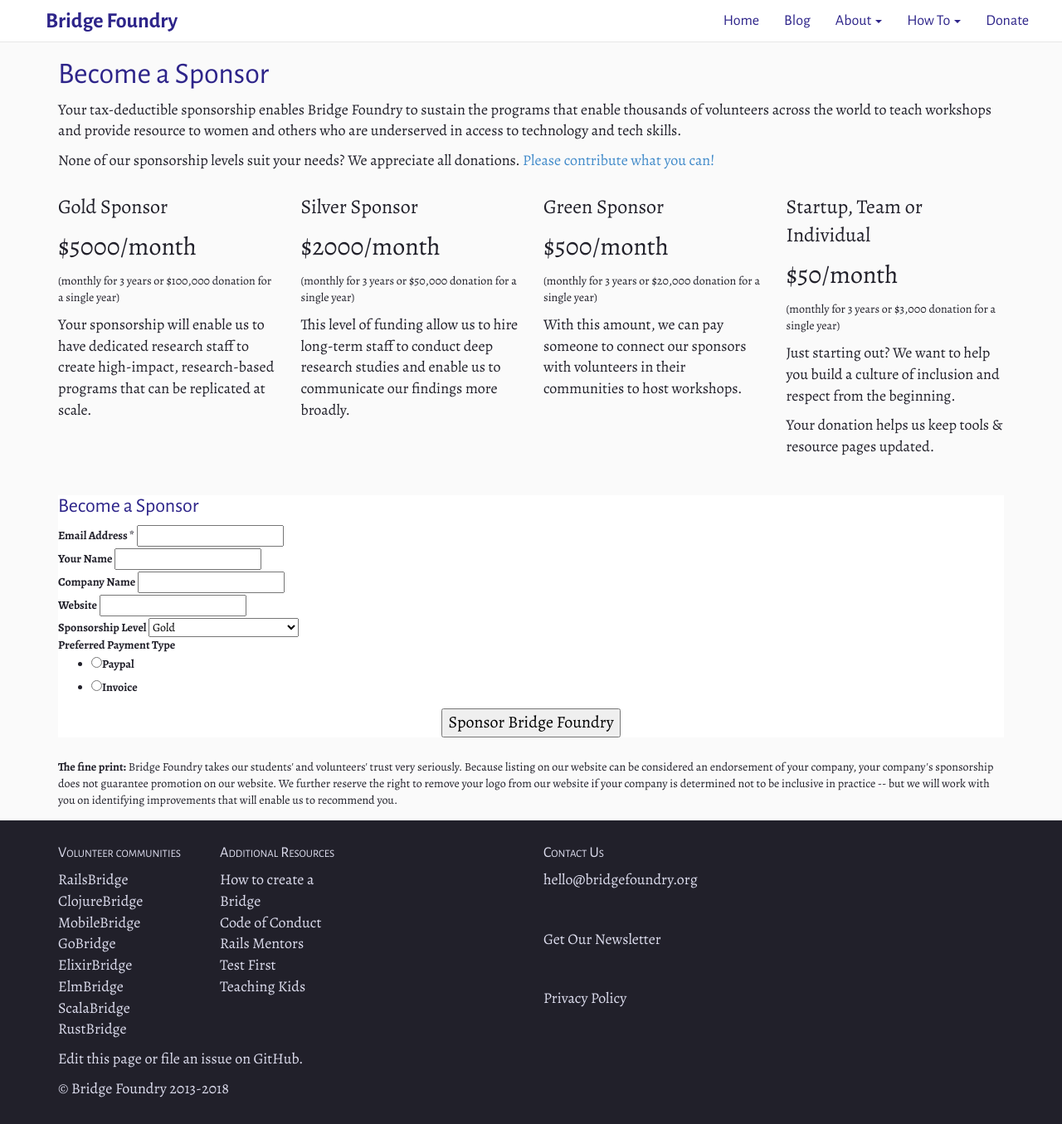
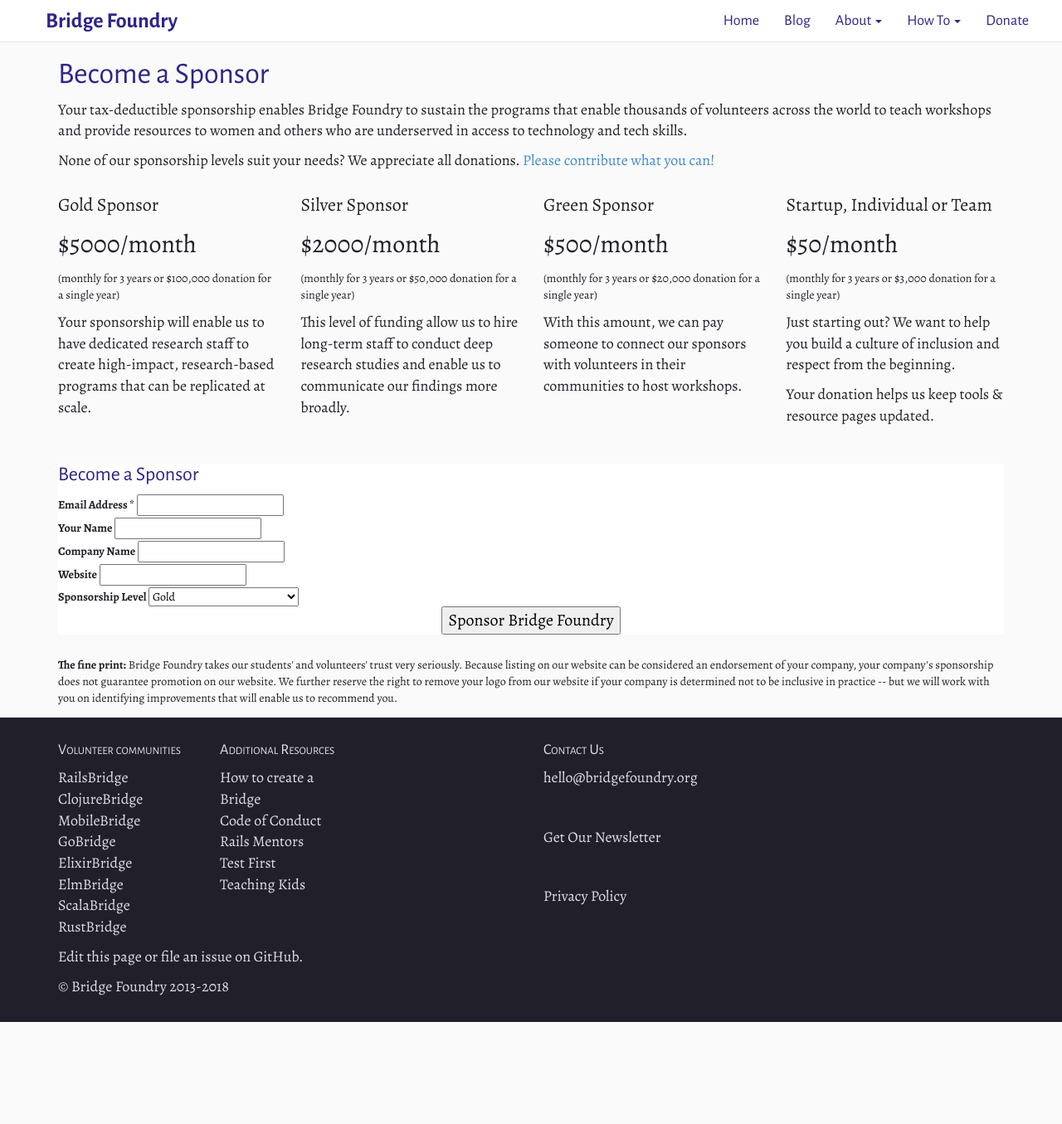
Before and after one commit to Satsaimistoowqp/bridgefoundry.github.io, a Jekyll site: the page built from sponsor.md, in a window 1280 px wide and 1355 px high. Shown: the whole window at 83% size. Built offline with Jekyll 4.4.1, drawn with Linux system fonts in a browser that asks for light colours; comment, search, counter and statistics services are not loaded.

Commit message:
Update sponsor.md

```diff
--- a/sponsor.md
+++ b/sponsor.md
@@ -31,7 +31,7 @@
 
 }
 
-.sponsor { font-size: 24px; }
+.sponsor { font-size: 22px; }
 
 .sponsoramt { font-size: 30px; }
 
@@ -41,7 +41,7 @@
 </style>
 
 
-Your tax-deductible sponsorship enables Bridge Foundry to sustain the programs that enable thousands of volunteers across the world to teach workshops and provide resource to women and others who are underserved in access to technology and tech skills.
+Your tax-deductible sponsorship enables Bridge Foundry to sustain the programs that enable thousands of volunteers across the world to teach workshops and provide resources to women and others who are underserved in access to technology and tech skills.
 
 None of our sponsorship levels suit your needs? We appreciate all donations. <a href="/donate.html">Please contribute what you can!</a>
 
@@ -66,13 +66,16 @@
 With this amount, we can pay someone to connect our sponsors with volunteers in their communities to host workshops.
   </div>
   <div class="column">
-  <p class="sponsor">  Startup, Team or Individual </p>
+  <p class="sponsor">  Startup, Individual or Team </p>
 <p class="sponsoramt">$50/month</p>
 <p class ="sponsoramtdetail">(monthly for 3 years or $3,000 donation for a single year)</p>
 <p>Just starting out? We want to help you build a culture of inclusion and respect from the beginning. </p>
 <p>Your donation helps us keep tools &amp; resource pages updated. </p>
   </div>
 </div>
+
+
+
 
 <!-- Begin Mailchimp Signup Form -->
 <link href="//cdn-images.mailchimp.com/embedcode/classic-10_7.css" rel="stylesheet" type="text/css">
@@ -115,20 +118,6 @@
     <option value="Green" id="mce-SPONSORLEV-2">Green</option>
     <option value="Startup" id="mce-SPONSORLEV-3">Startup, Individual or Team</option>
     </select>
-
-<!--
-    <ul><li><input type="radio" value="Gold" name="SPONSORLEV" id="mce-SPONSORLEV-0"><label for="mce-SPONSORLEV-0">Gold</label></li>
-<li><input type="radio" value="Silver" name="SPONSORLEV" id="mce-SPONSORLEV-1"><label for="mce-SPONSORLEV-1">Silver</label></li>
-<li><input type="radio" value="Green" name="SPONSORLEV" id="mce-SPONSORLEV-2"><label for="mce-SPONSORLEV-2">Green</label></li>
-<li><input type="radio" value="Startup, Individual or Team" name="SPONSORLEV" id="mce-SPONSORLEV-3"><label for="mce-SPONSORLEV-3">Startup, Individual or Team</label></li>
-</ul>
--->
-</div>
-<div class="mc-field-group input-group">
-    <strong>Preferred Payment Type </strong>
-    <ul><li><input type="radio" value="Paypal" name="SPONSORPAY" id="mce-SPONSORPAY-0"><label for="mce-SPONSORPAY-0">Paypal</label></li>
-<li><input type="radio" value="Invoice" name="SPONSORPAY" id="mce-SPONSORPAY-1"><label for="mce-SPONSORPAY-1">Invoice</label></li>
-</ul>
 </div>
 	<div id="mce-responses" class="clear">
 		<div class="response" id="mce-error-response" style="display:none"></div>
```
